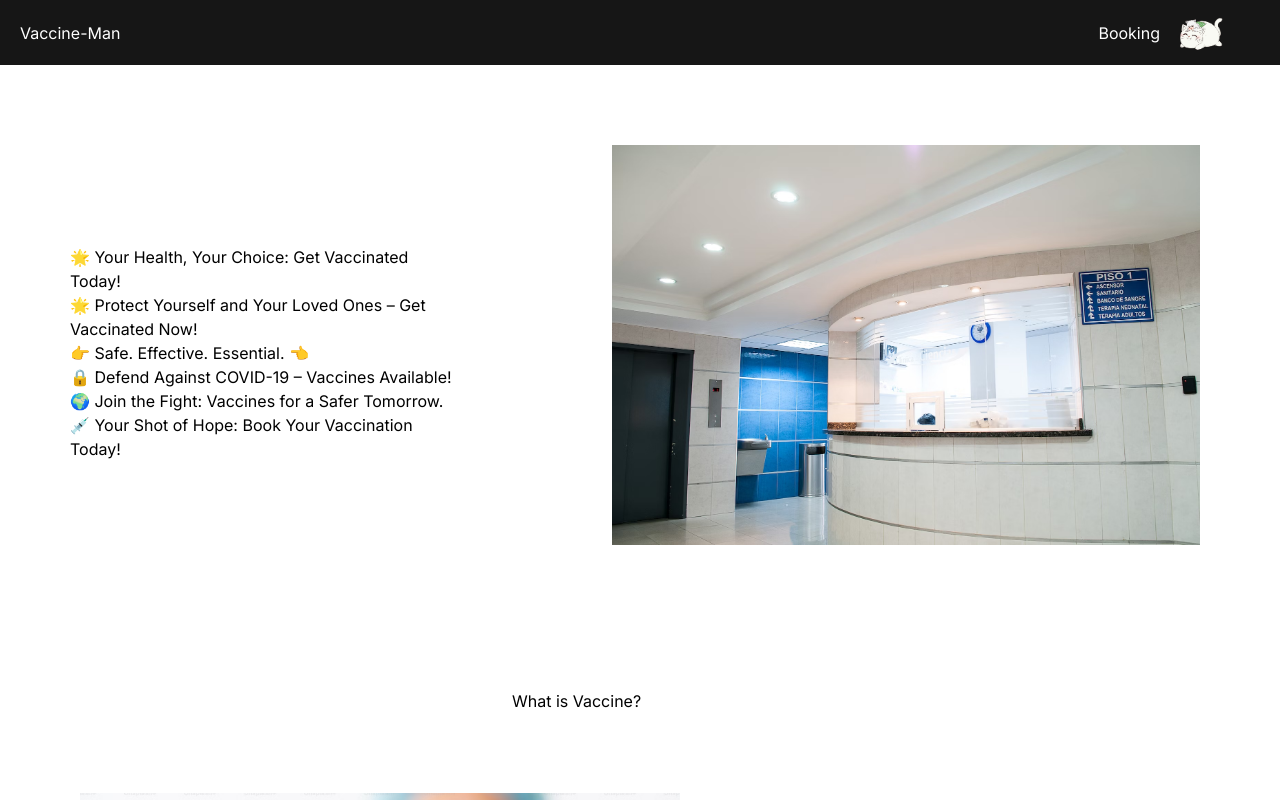
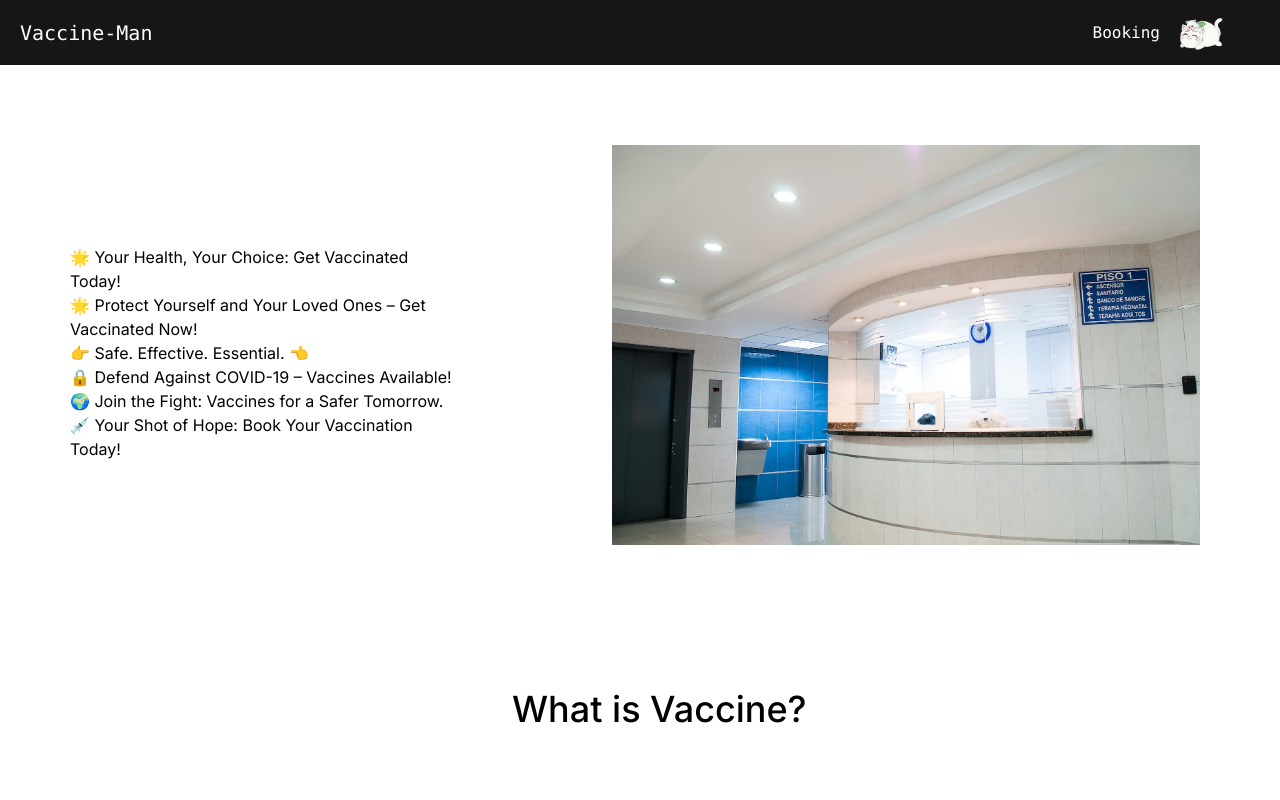
Before and after one commit to Tantawit/vaccine_booking, a Next.js app: page / in a window 1280 px wide. Shown: the top 800 px of the page. Built offline with nearby package versions, Linux system fonts and the light colour scheme.

Commit message:
Use tailwind in navbar

```diff
--- a/src/app/components/navbar.tsx
+++ b/src/app/components/navbar.tsx
@@ -1,11 +1,13 @@
-import Link from 'next/link';
+import Link from "next/link";
 
-import styles from './component.module.css';
+import styles from "./component.module.css";
 
 export default function Navbar() {
   return (
     <div className={styles.navbar}>
-      <h1 className={styles.navbar_title}>Vaccine-Man</h1>
+      <h1 className={styles.navbar_title + " text-xl font-mono"}>
+        Vaccine-Man
+      </h1>
       <div className={styles.navitems_container}>
         <NavItem itemName="Booking" itemLink="/bookings" />
         <Link href="/">
@@ -24,7 +26,7 @@ function NavItem({
   itemLink: string;
 }) {
   return (
-    <Link className={styles.navitems} href={itemLink}>
+    <Link className={styles.navitems + " font-mono"} href={itemLink}>
       {itemName}
     </Link>
   );
--- a/src/app/home/vaccineInfo.tsx
+++ b/src/app/home/vaccineInfo.tsx
@@ -1,4 +1,4 @@
-import styles from './home.module.css';
+import styles from "./home.module.css";
 
 export default function VaccineInfo() {
   return (
@@ -6,7 +6,7 @@ export default function VaccineInfo() {
       <h2 className={styles.vaccine_info_title}>
         <br />
         <br />
-        What is Vaccine?
+        <h3 className="text-4xl font-medium">What is Vaccine?</h3>
       </h2>
       <div className={styles.vaccine_info_container}>
         <img src="/vaccine.avif" className={styles.hospital_image} />
```
